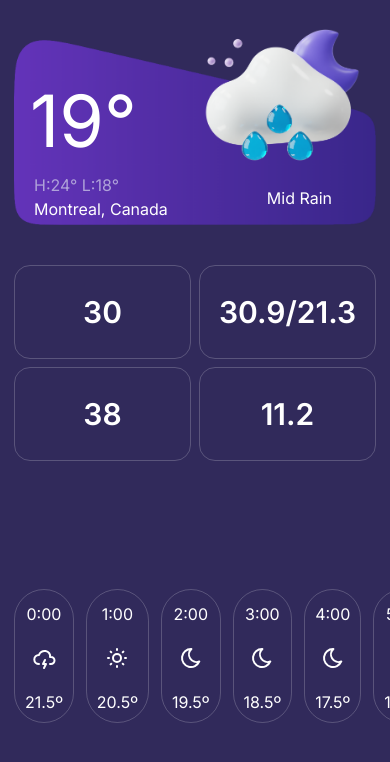
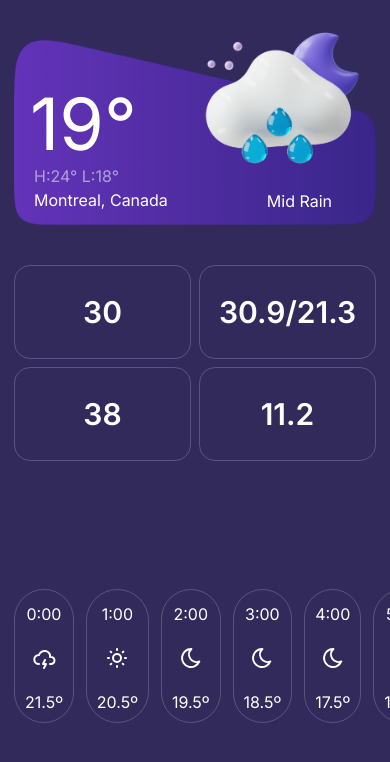
Before and after one commit to francoogilli/weather, a React (Vite) app: page / in a window 390 px wide. Shown: the top 762 px of the page. Built offline with nearby package versions, Linux system fonts and the light colour scheme.

Commit message:
Adjusting padding in WidgetTemp

```diff
--- a/src/components/WidgetTemp.jsx
+++ b/src/components/WidgetTemp.jsx
@@ -14,7 +14,7 @@
           <div className="col-span-1">
             {/* Contenido superior izquierdo */}
             <p className="text-7xl sm:text-[8.2rem] text-white pt-14 sm:pt-20 pl-0 sm:pl-0">19°</p>
-            <div className="pt-4 sm:pt-16 pl-1 sm:pl-0">
+            <div className="pt-1 sm:pt-16 pl-1 sm:pl-0">
               <p className="text-base sm:text-2xl text-[#AFA2D9] ">H:24° L:18°</p>
               <p className="text-base sm:text-2xl text-white ">Montreal, Canada</p>
             </div>
```
